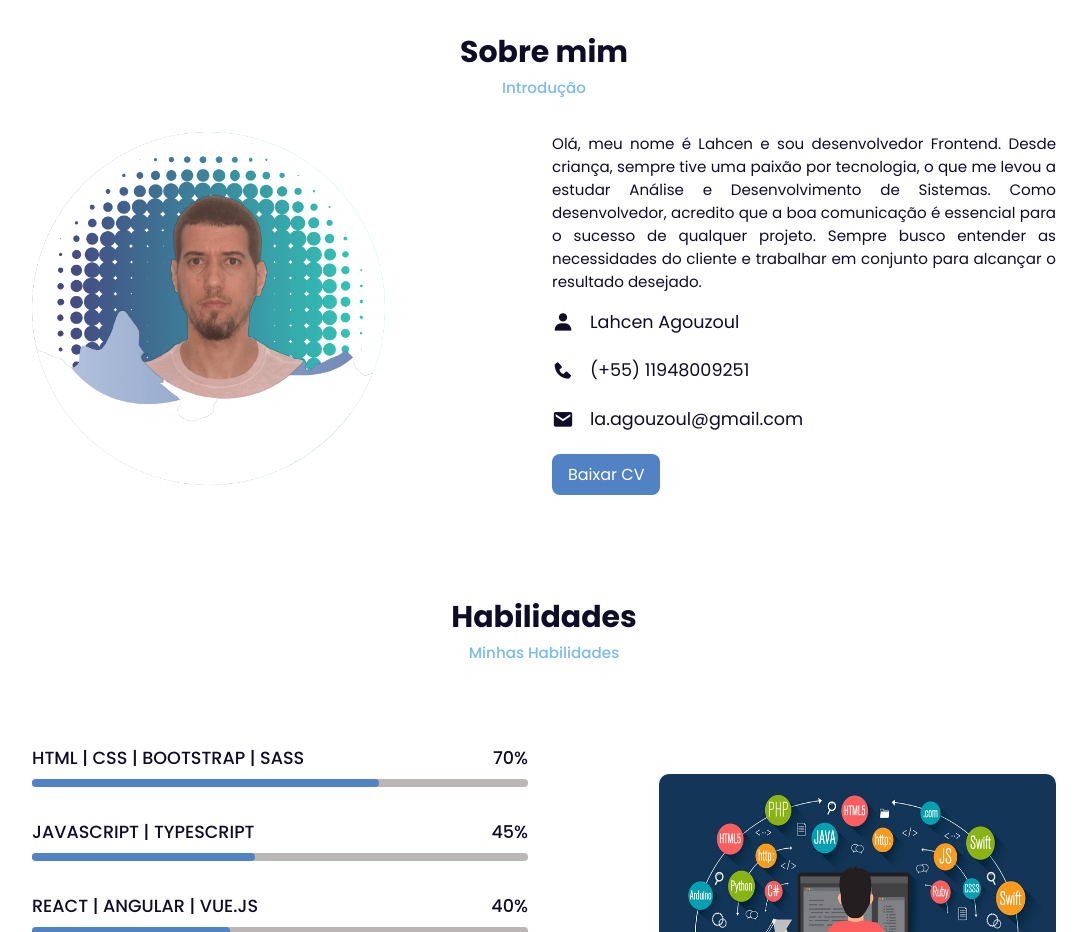
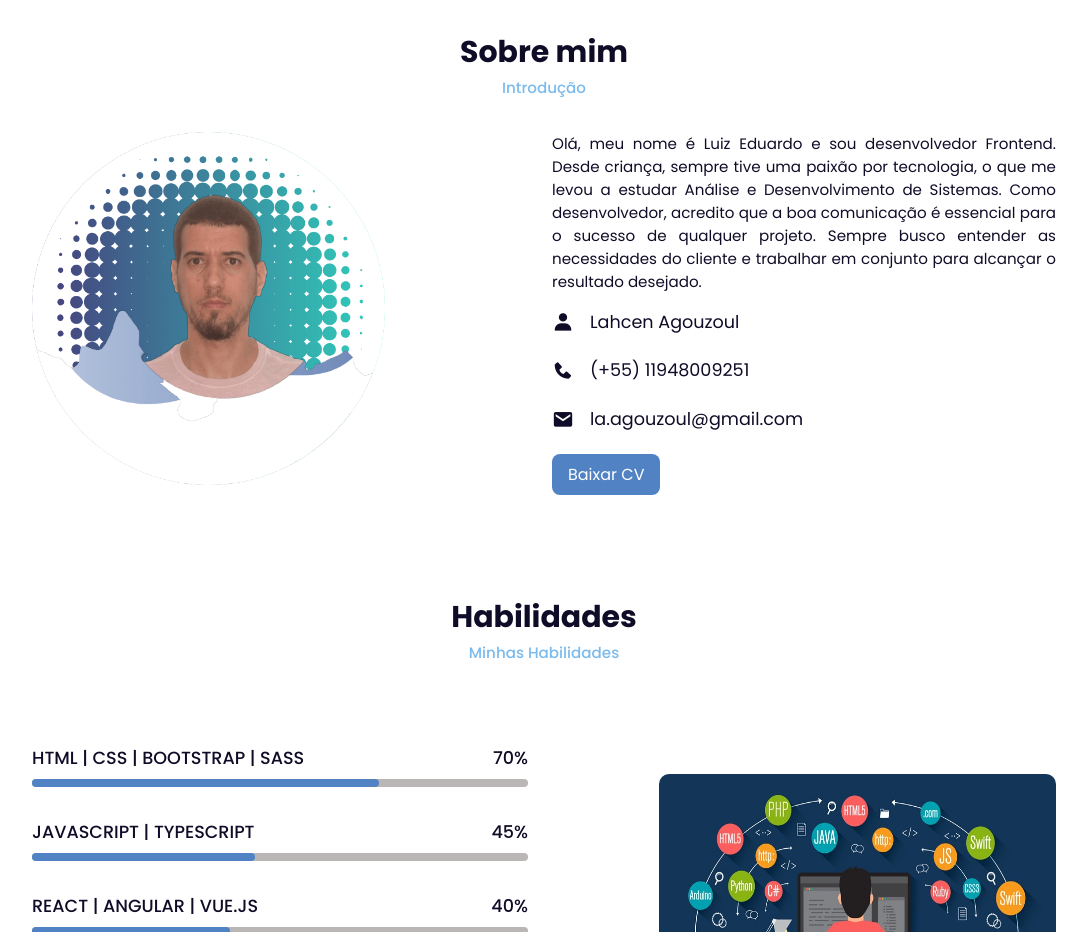
Before and after one commit to Lahcen-88/Personal_Portfolio, a plain HTML site: page index.html in a window 1280 px wide. Shown: the part 820-1752 px from the top of the page, without its empty margins (96-1183 px from the left). Drawn offline with nearby package versions, Linux system fonts and the light colour scheme.

Commit message:
change my name to Luiz Eduardo.

```diff
--- a/index.html
+++ b/index.html
@@ -57,7 +57,7 @@
             <img src="picture1.png" alt="">
         </div>
         <div class="about-text">
-            <p>Olá, meu nome é Lahcen e sou desenvolvedor Frontend. Desde criança, sempre tive uma paixão por tecnologia, o que me levou a estudar Análise e Desenvolvimento de Sistemas. Como desenvolvedor, acredito que a boa comunicação é essencial para o sucesso de qualquer projeto. Sempre busco entender as necessidades do cliente e trabalhar em conjunto para alcançar o resultado desejado.</p>
+            <p>Olá, meu nome é Luiz Eduardo e sou desenvolvedor Frontend. Desde criança, sempre tive uma paixão por tecnologia, o que me levou a estudar Análise e Desenvolvimento de Sistemas. Como desenvolvedor, acredito que a boa comunicação é essencial para o sucesso de qualquer projeto. Sempre busco entender as necessidades do cliente e trabalhar em conjunto para alcançar o resultado desejado.</p>
             <div class="information">
                 <div class="info-box">
                     <i class='bx bxs-user'></i>
```
